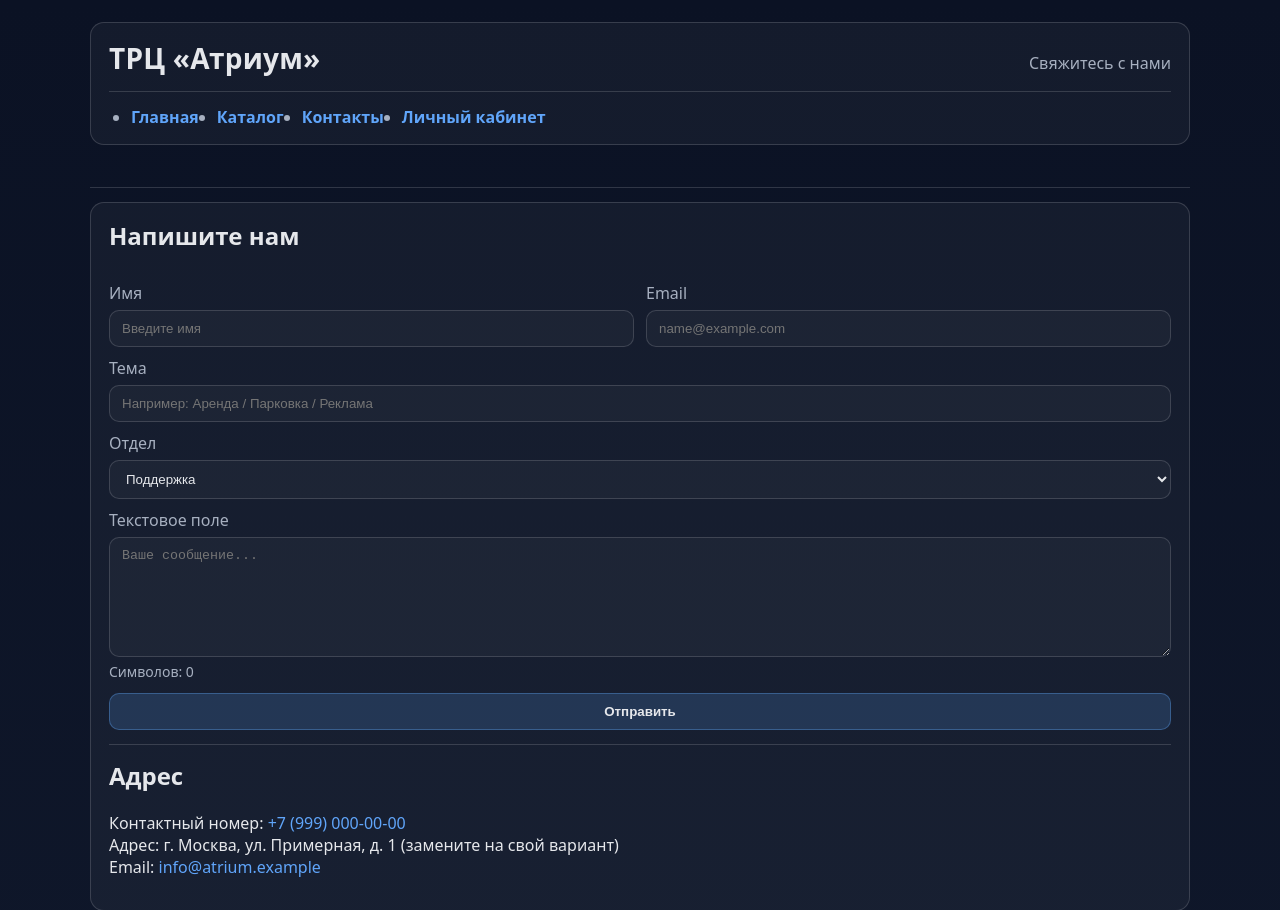
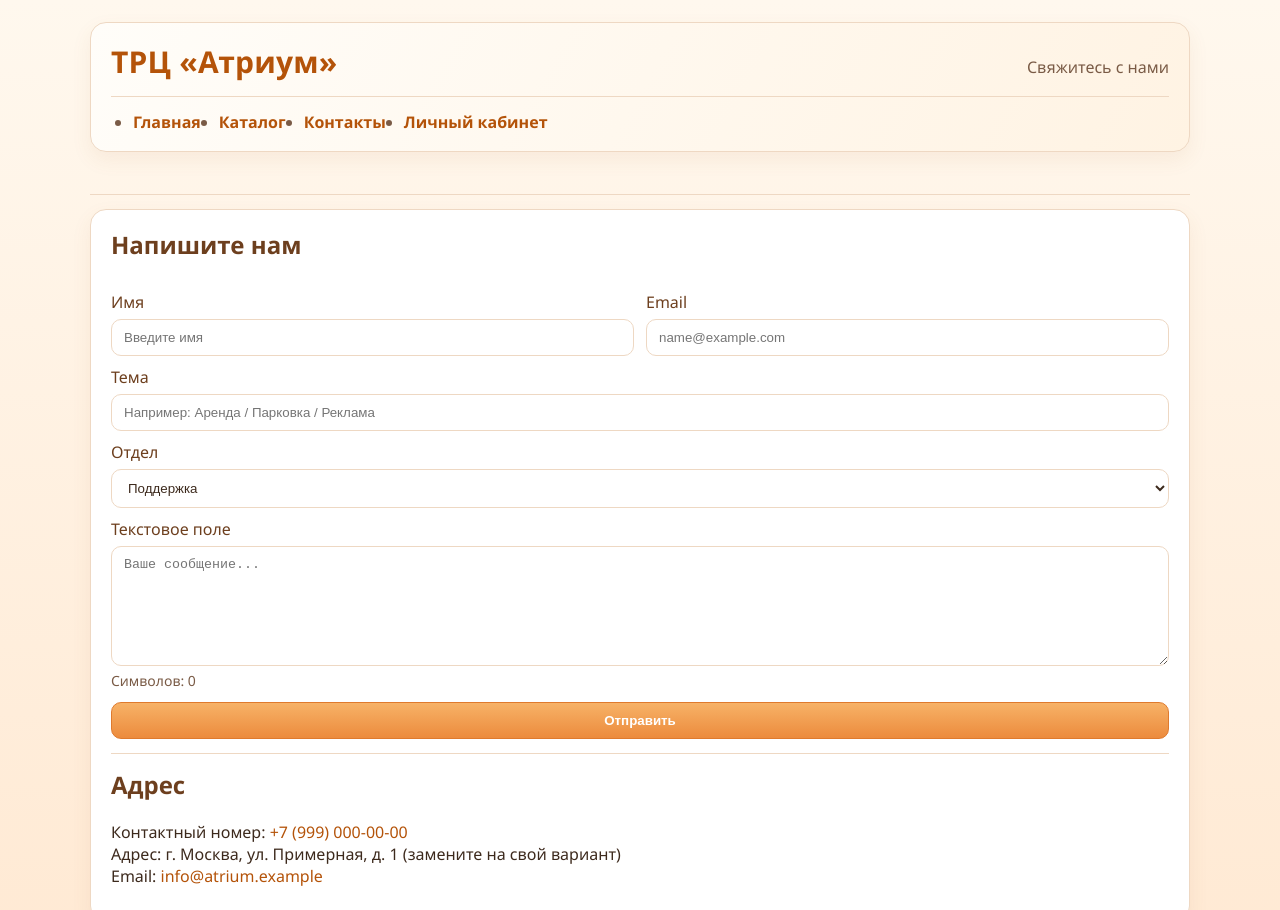
Before and after one commit to sadpepesadsing/labaweb, a website: page contacts.html in a window 1280 px wide. Shown: the top 910 px of the page. Drawn offline with Linux system fonts and the light colour scheme.

Commit message:
Redesign site style to warmer mall-friendly theme

```diff
--- a/css/style.css
+++ b/css/style.css
@@ -1,32 +1,33 @@
 :root{
-  --bg:#0f172a;
-  --card:#111c36;
-  --text:#e5e7eb;
-  --muted:#a7b0c0;
-  --accent:#60a5fa;
-  --line:rgba(255,255,255,.15);
+  --bg:#fff8ee;
+  --bg-2:#ffe8d1;
+  --card:#ffffff;
+  --text:#3d2a1d;
+  --muted:#7a5b46;
+  --accent:#c96f2d;
+  --accent-2:#b45309;
+  --line:#eed8c3;
 }
 
 *{ box-sizing:border-box; }
 body{
   margin:0;
-  font-family:system-ui, -apple-system, "Segoe UI", Arial, sans-serif;
-  background:linear-gradient(180deg, #0b1224 0%, #0f172a 100%);
+  font-family:"Segoe UI", Tahoma, Arial, sans-serif;
+  background:linear-gradient(180deg, var(--bg) 0%, var(--bg-2) 100%);
   color:var(--text);
 }
-a{ color:var(--accent); text-decoration:none; }
+a{ color:var(--accent-2); text-decoration:none; }
 a:hover{ text-decoration:underline; }
 
 .wrapper{ width:min(1100px, 92vw); margin:0 auto; }
 
-header{
-  padding:22px 0 10px;
-}
+header{ padding:22px 0 10px; }
 .header-card{
-  background:rgba(255,255,255,.04);
+  background:linear-gradient(120deg, #fffdf9 0%, #fff3e3 100%);
   border:1px solid var(--line);
-  border-radius:14px;
-  padding:16px 18px;
+  border-radius:16px;
+  padding:18px 20px;
+  box-shadow:0 8px 20px rgba(165, 106, 48, .08);
 }
 .brand{
   display:flex;
@@ -35,15 +36,10 @@ header{
   gap:16px;
   flex-wrap:wrap;
 }
-.brand h1{ margin:0; font-size:28px; letter-spacing:.2px; }
+.brand h1{ margin:0; font-size:30px; color:var(--accent-2); letter-spacing:.2px; }
 .brand p{ margin:0; color:var(--muted); }
 
-hr{
-  border:none;
-  height:1px;
-  background:var(--line);
-  margin:14px 0;
-}
+hr{ border:none; height:1px; background:var(--line); margin:14px 0; }
 
 nav ul{
   list-style:disc;
@@ -54,107 +50,71 @@ nav ul{
   flex-wrap:wrap;
 }
 nav li{ color:var(--muted); }
-nav a{ font-weight:600; }
+nav a{ font-weight:700; }
 
 main{ padding:18px 0 32px; }
-.grid{
-  display:grid;
-  grid-template-columns: 1.2fr .8fr;
-  gap:18px;
-}
-@media (max-width: 900px){
-  .grid{ grid-template-columns:1fr; }
-}
+.grid{ display:grid; grid-template-columns: 1.2fr .8fr; gap:18px; }
+@media (max-width: 900px){ .grid{ grid-template-columns:1fr; } }
 
 .card{
-  background:rgba(255,255,255,.04);
+  background:var(--card);
   border:1px solid var(--line);
-  border-radius:14px;
-  padding:16px 18px;
+  border-radius:16px;
+  padding:18px 20px;
+  box-shadow:0 8px 20px rgba(165, 106, 48, .08);
 }
-.card h2, .card h3{ margin-top:0; }
+.card h2, .card h3{ margin-top:0; color:#6d3f1e; }
 .muted{ color:var(--muted); }
 
-.table{
-  width:100%;
-  border-collapse:collapse;
-  overflow:hidden;
-  border-radius:10px;
-}
-.table th, .table td{
-  border:1px solid var(--line);
-  padding:10px;
-  vertical-align:top;
-}
-.table th{
-  background:rgba(255,255,255,.06);
-  text-align:left;
-}
+.table{ width:100%; border-collapse:collapse; overflow:hidden; border-radius:10px; }
+.table th, .table td{ border:1px solid var(--line); padding:10px; vertical-align:top; }
+.table th{ background:#fff3e3; text-align:left; color:#6d3f1e; }
 
-.catalog{
-  display:grid;
-  grid-template-columns: repeat(3, 1fr);
-  gap:14px;
-}
-@media (max-width: 900px){
-  .catalog{ grid-template-columns:1fr; }
-}
+.catalog{ display:grid; grid-template-columns: repeat(3, 1fr); gap:14px; }
+@media (max-width: 900px){ .catalog{ grid-template-columns:1fr; } }
 .product{
   border:1px solid var(--line);
   border-radius:12px;
   padding:12px;
-  background:rgba(0,0,0,.08);
+  background:#fffaf4;
 }
-.product img{
-  width:100%;
-  height:180px;
-  object-fit:cover;
-  border-radius:10px;
-  display:block;
-}
+.product img{ width:100%; height:180px; object-fit:cover; border-radius:10px; display:block; }
 .product h3{ margin:10px 0 6px; }
 .small{ font-size:14px; color:var(--muted); }
 
-.form-row{
-  display:grid;
-  grid-template-columns: 1fr 1fr;
-  gap:12px;
-}
-@media (max-width: 700px){
-  .form-row{ grid-template-columns:1fr; }
-}
-label{ display:block; margin:10px 0 6px; color:var(--muted); }
+.form-row{ display:grid; grid-template-columns: 1fr 1fr; gap:12px; }
+@media (max-width: 700px){ .form-row{ grid-template-columns:1fr; } }
+label{ display:block; margin:10px 0 6px; color:#6d3f1e; }
 input, select, textarea, button{
   width:100%;
   padding:10px 12px;
   border-radius:10px;
   border:1px solid var(--line);
-  background:rgba(255,255,255,.03);
+  background:#fff;
   color:var(--text);
   outline:none;
 }
 textarea{ min-height:120px; resize:vertical; }
 button{
-  background:rgba(96,165,250,.18);
-  border-color:rgba(96,165,250,.35);
+  background:linear-gradient(180deg, #f7b267 0%, #ec8b3d 100%);
+  border-color:#df7a2d;
+  color:#fff;
   cursor:pointer;
   font-weight:700;
 }
-button:hover{ background:rgba(96,165,250,.28); }
+button:hover{ filter:brightness(1.04); }
 
 .notice{
   margin-top:12px;
   padding:10px 12px;
   border-radius:10px;
-  border:1px solid rgba(34,197,94,.35);
-  background:rgba(34,197,94,.12);
+  border:1px solid #95d5b2;
+  background:#e9f8ef;
+  color:#215732;
   display:none;
 }
 
-footer{
-  padding:14px 0 26px;
-  color:var(--muted);
-}
+footer{ padding:14px 0 26px; color:var(--muted); }
 .footer-card{
   border-top:1px solid var(--line);
   padding-top:14px;
@@ -166,6 +126,7 @@ footer{
 .badge{
   display:inline-block;
   border:1px solid var(--line);
+  background:#fff;
   padding:3px 8px;
   border-radius:999px;
   font-size:13px;
```
